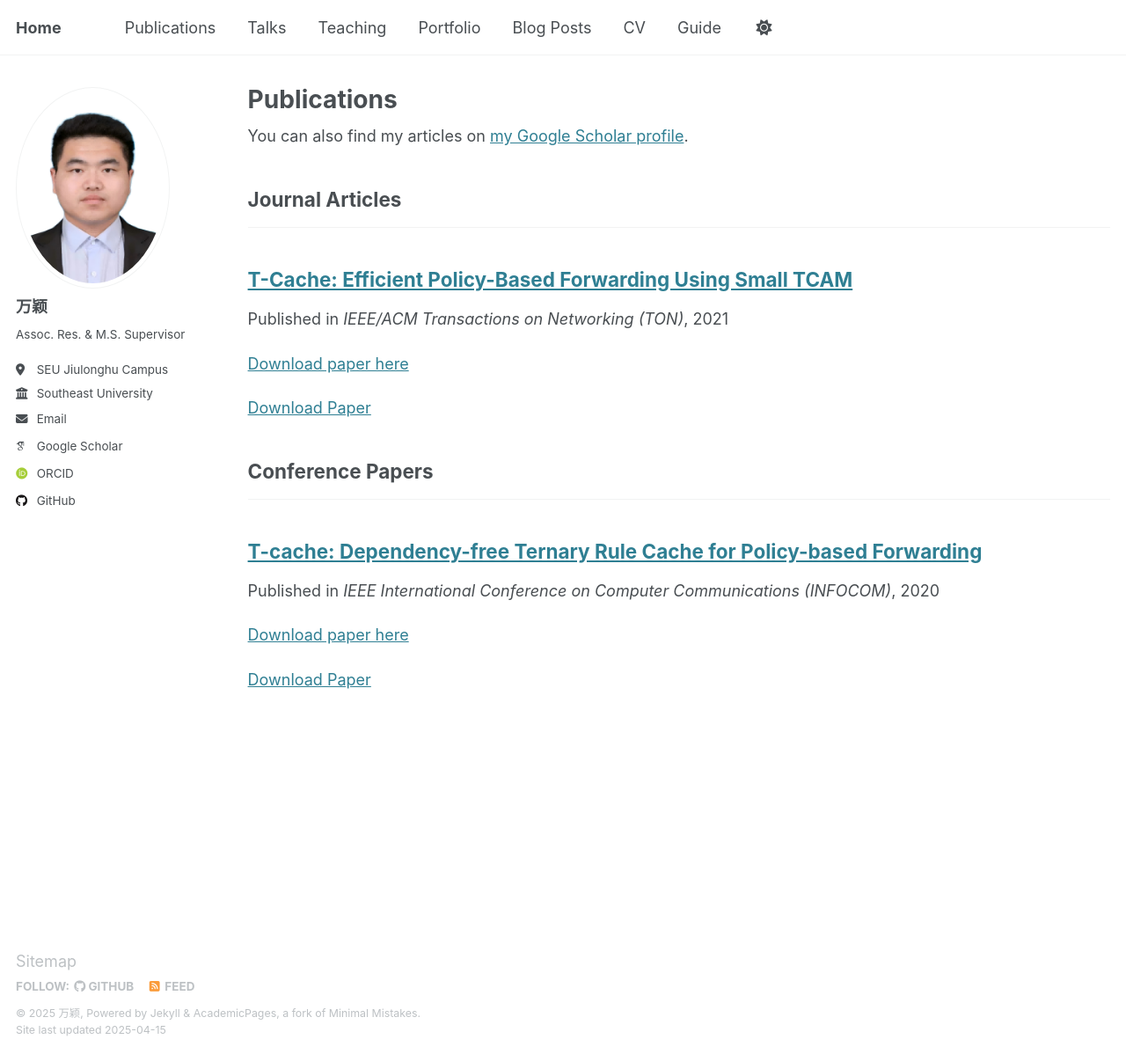
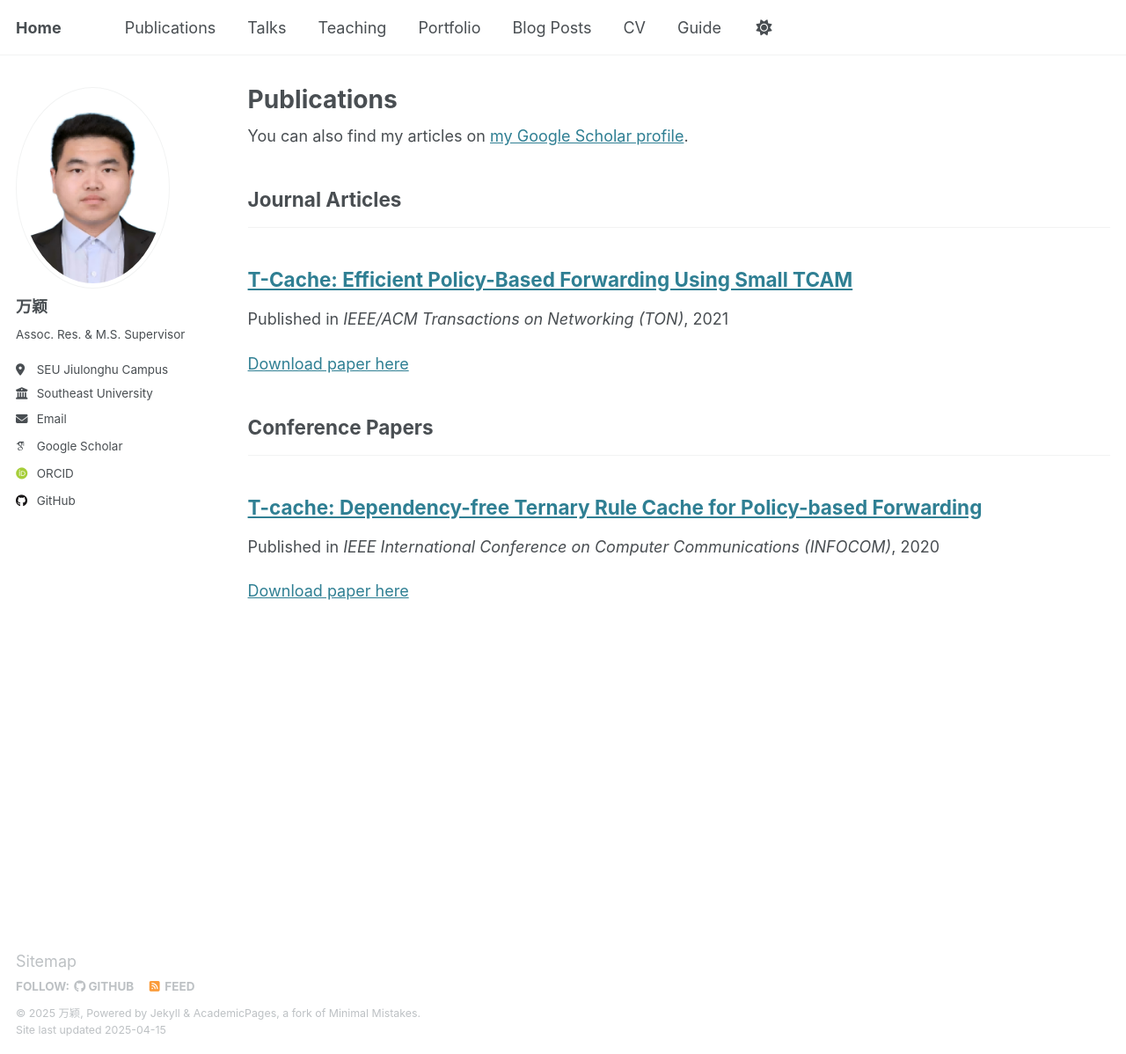
Before and after one commit to wany16/wany16.github.io, a Jekyll site: the page built from _pages/publications.html, in a window 1280 px wide and 1198 px high. Shown: the whole window at 88% size. Built offline with Jekyll 4.4.1, drawn with Linux system fonts in a browser that asks for light colours; some web fonts are replaced.

Commit message:
add pubs

```diff
--- a/markdown_generator/publications.py
+++ b/markdown_generator/publications.py
@@ -88,8 +88,8 @@ for row, item in publications.iterrows():
 
     md += "\nvenue: '" + html_escape(item.venue) + "'"
 
-    if len(str(item.paper_url)) > 5:
-        md += "\npaperurl: '" + item.paper_url + "'"
+    # if len(str(item.paper_url)) > 5:
+    #     md += "\npaperurl: '" + item.paper_url + "'"
 
     # md += "\ncitation: '" + html_escape(item.citation) + "'"
 
```
Also changed, not shown: _publications/2020-07-06-T-cache-INFOCOM.md (+0 -1 lines), _publications/2021-12-01-T-cache-ToN.md (+0 -1 lines).
